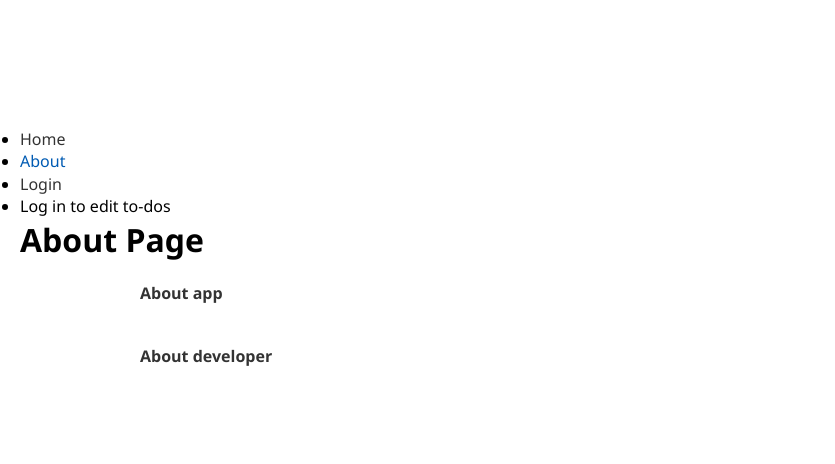
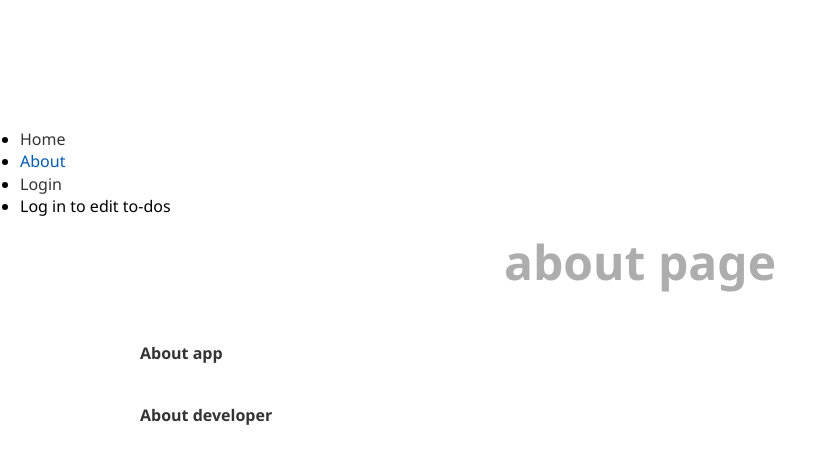
Before and after one commit to jaxCodesCode/todo-demo-vite, a React (Vite) app: page /about in a window 1280 px wide. Shown: the top 464 px of the page, without its empty margins (0-835 px from the left). Built offline with nearby package versions, Linux system fonts and the light colour scheme.

Commit message:
dynamic header

```diff
--- a/src/components/Header.jsx
+++ b/src/components/Header.jsx
@@ -1,6 +1,7 @@
 import componentStyles from '@/styles/Header.module.scss';
+import PropTypes from 'prop-types';
 
-const Header = () => {
+const Header = (props) => {
   const headerStyle = {
     padding: '20px 0',
     lineHeight: '1.5em',
@@ -10,10 +11,13 @@ const Header = () => {
 
   return (
     <header style={headerStyle} className={componentStyles.header}>
-      <h1>todos</h1>
-      <p>Items will persist in the browser local storage</p>
+      { props.children }
     </header>
-)
+  )
 };
 
+Header.propTypes = {
+  children: PropTypes.array
+}
+
 export default Header;
--- a/src/components/InputTodo.jsx
+++ b/src/components/InputTodo.jsx
@@ -1,4 +1,4 @@
-import { useTodosStore } from "@/store";
+import { useTodosStore } from "@/stores/store";
 import { useState } from "react";
 import { FaPlusCircle } from "react-icons/fa"
 
--- a/src/components/Navbar.jsx
+++ b/src/components/Navbar.jsx
@@ -1,4 +1,4 @@
-import { useAuthStore } from "@/authStore";
+import { useAuthStore } from "@/stores/authStore";
 import React from "react";
 import { NavLink, useNavigate } from "react-router-dom";
 
--- a/src/components/ProtectedRoute.jsx
+++ b/src/components/ProtectedRoute.jsx
@@ -1,4 +1,4 @@
-import { useAuthStore } from "@/authStore";
+import { useAuthStore } from "@/stores/authStore";
 import { Navigate, useLocation } from "react-router-dom";
 import PropTypes from 'prop-types';
 
--- a/src/components/TodoItem.jsx
+++ b/src/components/TodoItem.jsx
@@ -4,8 +4,8 @@ import componentStyles from '@/styles/TodoItem.module.scss';
 import { useState, useRef } from 'react';
 import { FaTrash } from "react-icons/fa";
 import { AiFillEdit } from "react-icons/ai";
-import { useTodosStore } from '@/store';
-import { useAuthStore } from '@/authStore';
+import { useTodosStore } from '@/stores/store';
+import { useAuthStore } from '@/stores/authStore';
 
 
 const TodoItem = ({ todo }) => {
--- a/src/components/TodosList.jsx
+++ b/src/components/TodosList.jsx
@@ -1,4 +1,4 @@
-import { useTodosStore } from '@/store';
+import { useTodosStore } from '@/stores/store';
 import TodoItem from './TodoItem';
 
 const TodosList = () => {
--- a/src/routes/About.jsx
+++ b/src/routes/About.jsx
@@ -1,8 +1,11 @@
+import Header from "@/components/Header";
 import { NavLink, Outlet } from "react-router-dom";
 
 const About = () => (
   <>
-    <h1>About Page</h1>
+    <Header>
+      <h1>About Page</h1>
+    </Header>
     <div className='about'>
       <ul className='about_list'>
         <li>
--- a/src/routes/Home.jsx
+++ b/src/routes/Home.jsx
@@ -4,7 +4,10 @@ import TodosLogic from "@/components/TodosLogic"
 const Home = () => {
   return (
     <div className="todos">
-      <Header />
+      <Header>
+        <h1>todos</h1>
+        <p>Items will persist in the browser local storage</p>
+      </Header>
       <TodosLogic />
     </div>
   )
--- a/src/routes/Login.jsx
+++ b/src/routes/Login.jsx
@@ -1,7 +1,8 @@
 import { useState } from "react";
 import componentStyles from '@/styles/Login.module.scss'
-import { useAuthStore } from "@/authStore";
+import { useAuthStore } from "@/stores/authStore";
 import { useLocation, useNavigate } from "react-router-dom";
+import Header from "@/components/Header";
 
 const Login = () => {
   const navigate = useNavigate();
@@ -20,7 +21,9 @@ const Login = () => {
 
   return (
     <div>
-      <h1>Login</h1>
+      <Header>
+        <h1>Login</h1>
+      </Header>
       <div className={componentStyles.formWrapper}>
         <form className={componentStyles.form} onSubmit={handleSubmit}>
           <input type='text'
--- a/src/routes/Profile.jsx
+++ b/src/routes/Profile.jsx
@@ -1,11 +1,14 @@
-import { useAuthStore } from "@/authStore";
+import Header from "@/components/Header";
+import { useAuthStore } from "@/stores/authStore";
 import componentStyles from '@/styles/Profile.module.scss'
 
 const Profile = () => {
   const { user } = useAuthStore();
   return (
     <div>
-      <h1>Profile</h1>
+      <Header>
+        <h1>Profile</h1>
+      </Header>
       <div className={componentStyles.profile}>
         <h2>Hello, {user}</h2>
       </div>
```
Also changed, not shown: src/stores/authStore.js (renamed from src/authStore.js), src/stores/store.js (renamed from src/store.js).
